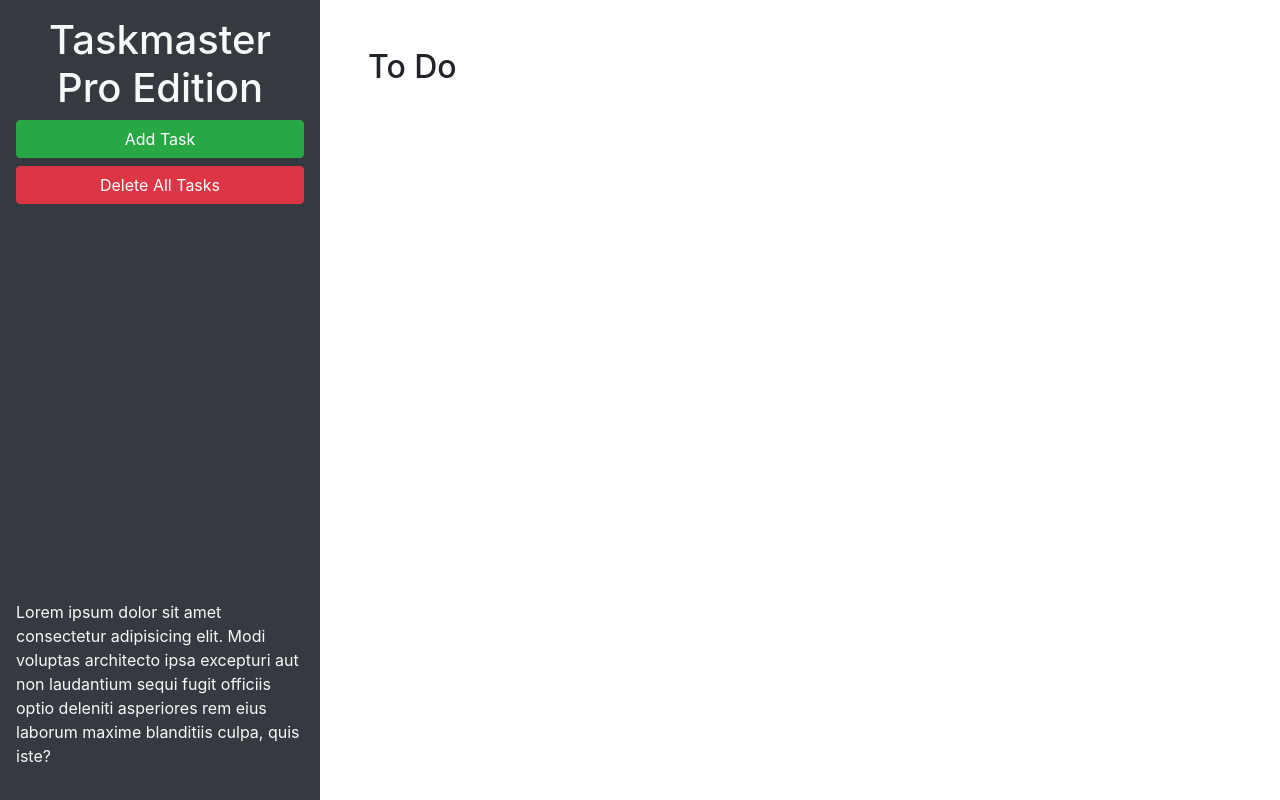
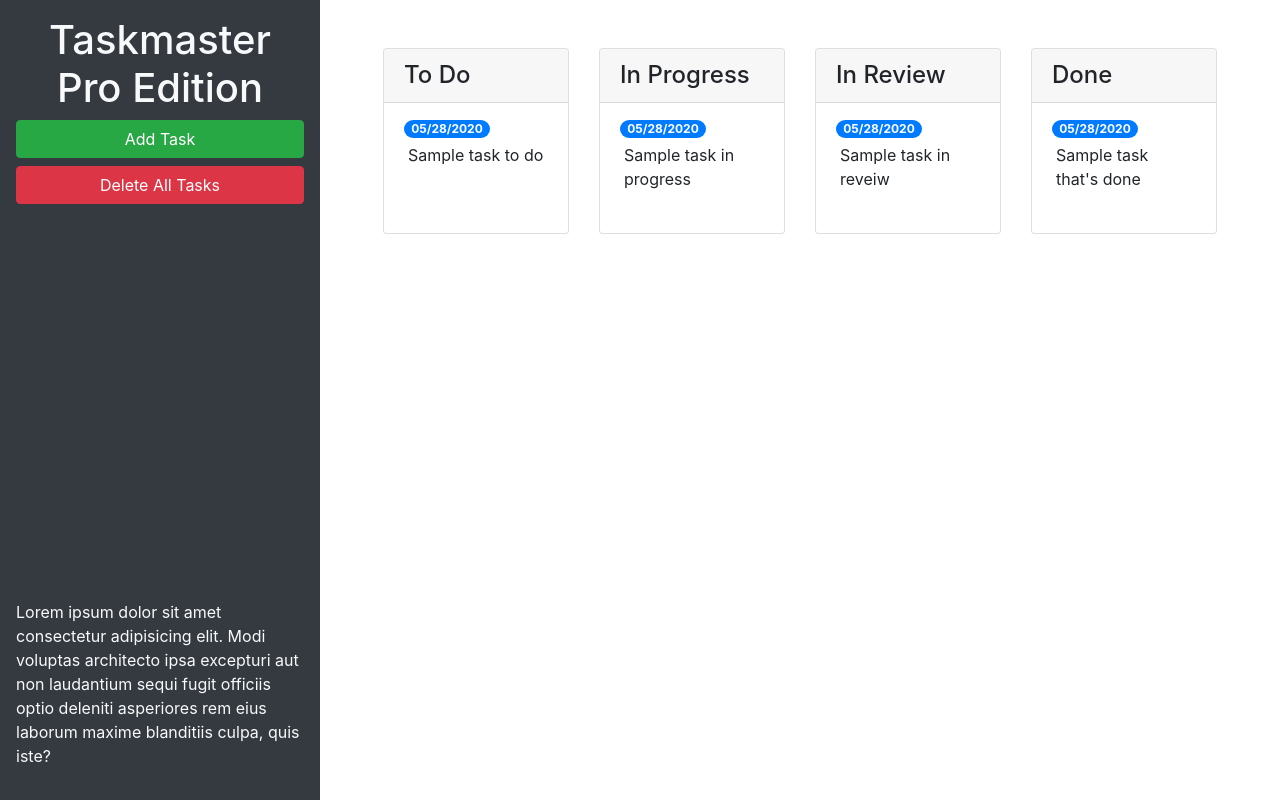
Before and after one commit to MCN17/taskmaster-pro, a plain HTML site: page taskmaster-starter/index.html in a window 1280 px wide. Drawn offline with nearby package versions, Linux system fonts and the light colour scheme.

Commit message:
added bootstrap components

```diff
--- a/taskmaster-starter/index.html
+++ b/taskmaster-starter/index.html
@@ -24,9 +24,65 @@
       </p>
     </header>
     <main class="col-12 col-lg-9">
-      <div class="m-5">
-        <h2>To Do</h2>
-        <ul id="list-toDo" class="list-group"> </ul>
+      <div class="m-5 row justify-content-around">
+        <div class="col-12 col-md-6 col-xl-3 mb-3">
+          <div class="card">
+            <h4 class="card-header">
+              To Do
+            </h4>
+            <ul id="list-toDo" class="list-group list-group-flush">
+              <li class="list-group-item">
+                <span class="badge badge-primary badge-pill">05/28/2020</span>
+                <p class="m-1">Sample task to do</p>
+              </li>
+            </ul>
+          </div>
+        </div>
+        <!--in progress start-->
+        <div class="col-12 col-md-6 col-xl-3 mb-3">
+          <div class="card">
+            <h4 class="card-header">
+              In Progress
+            </h4>
+            <ul id="list-inProgress" class="list-group list-group-flush">
+              <li class="list-group-item">
+                <span class="badge badge-primary badge-pill">05/28/2020</span>
+                <p class="m-1">Sample task in progress</p>
+              </li>
+            </ul>
+          </div>
+        </div>
+        <!--in progress end-->
+        <!--in review start-->
+        <div class="col-12 col-md-6 col-xl-3 mb-3">
+          <div class="card">
+            <h4 class="card-header">
+              In Review
+            </h4>
+            <ul id="list-inReview" class="list-group list-group-flush">
+              <li class="list-group-item">
+                <span class="badge badge-primary badge-pill">05/28/2020</span>
+                <p class="m-1">Sample task in reveiw</p>
+              </li>
+            </ul>
+          </div>
+        </div>
+        <!--in review end-->
+        <!--done start-->
+        <div class="col-12 col-md-6 col-xl-3 mb-3">
+          <div class="card">
+            <h4 class="card-header">
+              Done
+            </h4>
+            <ul id="list-done" class="list-group list-group-flush">
+              <li class="list-group-item">
+                <span class="badge badge-primary badge-pill">05/28/2020</span>
+                <p class="m-1">Sample task that's done</p>
+              </li>
+            </ul>
+          </div>
+        </div>
+        <!--done end-->
       </div>
     </main>
   </div>
@@ -46,11 +102,11 @@
           <form>
             <div class="form-group">
               <label for="modalTaskDescription">Task description</label>
-              <textarea id="modalTaskDescription" rows="3"></textarea>
+              <textarea id="modalTaskDescription" rows="3" class="form-control"></textarea>
             </div>
             <div class="form-group">
               <label for="modalDueDate">Due date</label>
-              <input type="text" id="modalDueDate" placeholder="mm/dd/yyyy" autocomplete="off" />
+              <input type="text" class="form-control" id="modalDueDate" placeholder="mm/dd/yyyy" autocomplete="off" />
             </div>
           </form>
         </div>
```
